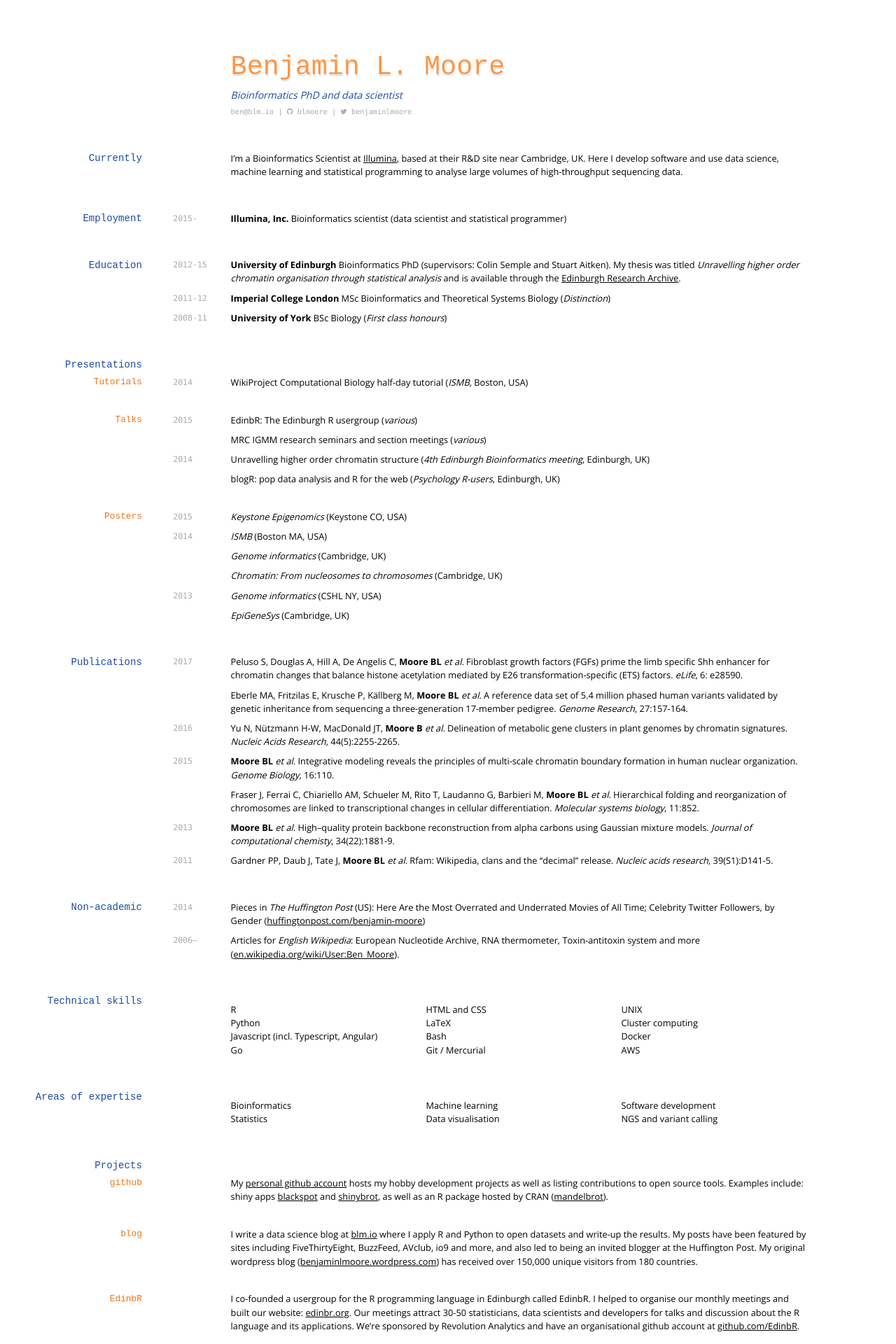
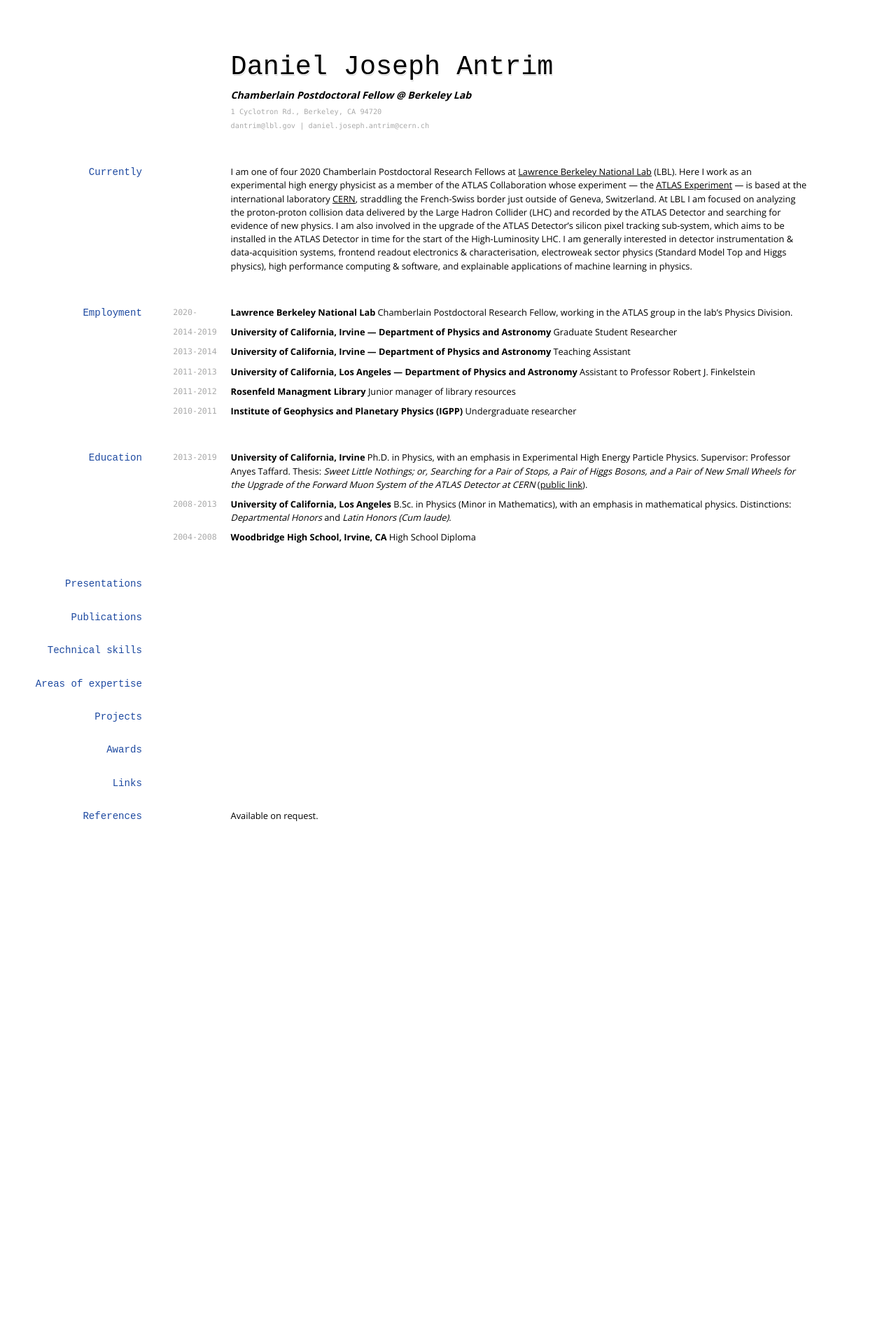
Before and after one commit to dantrim/danny_marksdown_cv, a Jekyll site: the page built from index.md, in a window 1280 px wide. Shown: the top 1920 px of the page at 70% size. Built offline with Jekyll 4.4.1, drawn with Linux system fonts in a browser that asks for light colours; nearby versions of some CDN libraries; some web fonts are replaced; after the commit the page ends 1291 px from its top, so only the background shows below that; some of the changed text lies outside the part shown.

Commit message:
add employment and education

```diff
--- a/_layouts/cv.html
+++ b/_layouts/cv.html
@@ -2,7 +2,7 @@
 <html>
 <head>
   <meta charset=utf-8 />
-  <title> Ben Moore's CV</title>
+  <title> dantrim's CV</title>
   <link href="media/cv-screen.css" type="text/css" rel="stylesheet" media="screen">
   <link href="media/cv-print.css" type="text/css" rel="stylesheet" media="print">
   <link href="media/academicons.min.css" rel="stylesheet">
--- a/index.md
+++ b/index.md
@@ -1,30 +1,85 @@
 ---
 layout: cv
-title: Ben Moore's CV
+title: dantrim's cv
 ---
-# Benjamin L. Moore
-Bioinformatics PhD and data scientist
+# Daniel Joseph Antrim
+<strong>Chamberlain Postdoctoral Fellow @ Berkeley Lab </strong>
+
+<div id="workaddress">
+1 Cyclotron Rd., Berkeley, CA 94720
+</div>
 
 <div id="webaddress">
-<a href="mailto:ben@blm.io">ben@blm.io</a>
+<a href="mailto:dantrim@lbl.gov">dantrim@lbl.gov</a>
+| <a href="mailto:daniel.joseph.antrim@cern.ch">daniel.joseph.antrim@cern.ch</a>
+</div>
+
+<!--<div id="webaddress">
+<a href="https://dantrim.github.io">dantrim.github.io</a>
 |
-<i class="fa fa-github"></i> <a href="http://github.com/blmoore">blmoore</a>
+<i class="fa fa-github"></i> <a href="http://github.com/dantrim">dantrim</a>
 |
-<i class="fa fa-twitter"></i> <a href="http://twitter.com/benjaminlmoore">benjaminlmoore</a>
+<i class="fa fa-twitter"></i> <a href="http://twitter.com/dantrim1134">dantrim1134</a>
 </div>
+-->
 
 
 ## Currently
 
-I'm a Bioinformatics Scientist at [Illumina](http://www.illumina.com/), based at their R&D site near Cambridge, UK. Here I develop software and use data science, machine learning and statistical programming to analyse large volumes of high-throughput sequencing data.
+I am one of four 2020 Chamberlain Postdoctoral Research Fellows at [Lawrence Berkeley National Lab](https://www.lbl.gov/) (LBL).
+Here I work as an experimental high energy physicist as a member of the
+ATLAS Collaboration whose experiment --- the [ATLAS Experiment](https://atlas.cern/) --- is
+based at the international laboratory [CERN](https://home.cern/), straddling the
+French-Swiss border just outside of Geneva, Switzerland.
+At LBL I am focused on analyzing the proton-proton collision data delivered by
+the Large Hadron Collider (LHC) and recorded by the ATLAS Detector and searching
+for evidence of new physics.
+I am also involved in the upgrade of the ATLAS Detector's silicon pixel tracking sub-system,
+which aims to be installed in the ATLAS Detector in time for the start of the High-Luminosity LHC.
+I am generally interested in detector instrumentation & data-acquisition systems,
+frontend readout electronics & characterisation,
+electroweak sector physics (Standard Model Top and Higgs physics), high performance computing &
+software, and explainable applications of
+machine learning in physics.
+
 
 ## Employment
 
-`2015-`
-__Illumina, Inc.__ Bioinformatics scientist (data scientist and statistical programmer)
+`2020-`
+__Lawrence Berkeley National Lab__ Chamberlain Postdoctoral Research Fellow,
+working in the ATLAS group in the lab's Physics Division.
+
+`2014-2019`
+__University of California, Irvine --- Department of Physics and Astronomy__ Graduate Student Researcher
+
+`2013-2014`
+__University of California, Irvine --- Department of Physics and Astronomy__ Teaching Assistant
+
+`2011-2013`
+__University of California, Los Angeles --- Department of Physics and Astronomy__ Assistant to Professor Robert J. Finkelstein
+
+`2011-2012`
+__Rosenfeld Managment Library__ Junior manager of library resources
+
+`2010-2011`
+__Institute of Geophysics and Planetary Physics (IGPP)__ Undergraduate researcher
 
 ## Education
 
+`2013-2019`
+__University of California, Irvine__ Ph.D. in Physics, with an emphasis in Experimental
+High Energy Particle Physics. Supervisor: Professor Anyes Taffard. Thesis: _Sweet Little Nothings; or, Searching for a Pair of Stops,
+a Pair of Higgs Bosons, and a Pair of New Small Wheels for the Upgrade of the Forward
+Muon System of the ATLAS Detector at CERN_ ([public link](https://cds.cern.ch/record/2699575)).
+
+`2008-2013`
+__University of California, Los Angeles__ B.Sc. in Physics (Minor in Mathematics), with an
+emphasis in mathematical physics. Distinctions: _Departmental Honors_ and _Latin Honors (Cum laude)_.
+
+`2004-2008`
+__Woodbridge High School, Irvine, CA__ High School Diploma
+
+<!--
 `2012-15`
 __University of Edinburgh__ Bioinformatics PhD (supervisors: Colin Semple and Stuart Aitken). My thesis was titled _Unravelling higher order chromatin organisation through statistical analysis_ and is available through the [Edinburgh Research Archive](https://www.era.lib.ed.ac.uk/handle/1842/22906).
 
@@ -33,9 +88,12 @@ __Imperial College London__ MSc Bioinformatics and Theoretical Systems Biology (
 
 `2008-11`
 __University of York__ BSc Biology (_First class honours_)
+-->
+
 
 ## Presentations
 
+<!--
 ### Tutorials
 
 `2014`
@@ -92,15 +153,11 @@ __Moore BL__ _et al._ High–quality protein backbone reconstruction from alpha
 
 `2011`
 Gardner PP, Daub J, Tate J, __Moore BL__ _et al._ Rfam: Wikipedia, clans and the “decimal” release. _Nucleic acids research_, 39(S1):D141-5.
-
-## Non-academic
-
-`2014` Pieces in _The Huffington Post_ (US): Here Are the Most Overrated and Underrated Movies of All Time; Celebrity Twitter Followers, by Gender ([huffingtonpost.com/benjamin-moore](http://www.huffingtonpost.com/benjamin-moore/))
-
-`2006–` Articles for _English Wikipedia_: European Nucleotide Archive, RNA thermometer, Toxin-antitoxin system and more ([en.wikipedia.org/wiki/User:Ben_Moore](https://en.wikipedia.org/wiki/User:Ben_Moore)).
+-->
 
 ## Technical skills
 
+<!--
 * R
 * Python
 * Javascript (incl. Typescript, Angular)
@@ -114,17 +171,22 @@ Gardner PP, Daub J, Tate J, __Moore BL__ _et al._ Rfam: Wikipedia, clans and the
 * Docker
 * AWS
 
+-->
+
 ## Areas of expertise
 
+<!--
 * Bioinformatics
 * Statistics
 * Machine learning
 * Data visualisation
 * Software development
 * NGS and variant calling
+-->
 
 ## Projects
 
+<!--
 ### github
 
 My [personal github account](https://github.com/blmoore) hosts my hobby development projects as well as listing contributions to open source tools. Examples include: shiny apps [blackspot](https://github.com/blmoore/blackspot) and [shinybrot](https://github.com/blmoore/shinybrot), as well as an R package hosted by CRAN ([mandelbrot](https://github.com/blmoore/mandelbrot)).
@@ -141,7 +203,11 @@ I co-founded a usergroup for the R programming language in Edinburgh called Edin
 
 I entered Imperial College's [Summer Data Challenge](https://www.imperial.ac.uk/data-science/education/summer-data-challenge/) competition, where entrants analysed a given dataset and then proposed a startup idea based on their results. I developed a modelling technique to select housing areas for investment and was awarded third place: £2,000 and startup support from Imperial Create Lab. My entry can be seen at [blm.io/datarea](http://blm.io/datarea) and the code is shared on my github account.
 
+-->
+
 ## Awards
+
+<!--
 
 MRC Capacity building scholarship (PhD fees + enhanced stipend)
 
@@ -157,16 +223,12 @@ Training accreditation for Wikimedia UK, the national chapter of the Wikimedia F
 
 Front cover design selected for J. Comp. Chem. (34:22) ([doi:10.1002/jcc.23388](http://dx.doi.org/10.1002/jcc.23388))
 
-## Placements
-
-`2010-11`
-__Wellcome Trust Sanger Institute__ (_Cambridge, UK_)
-Worked for two summers on the Rfam database ([rfam.xfam.org](http://rfam.xfam.org)) in the Bateman group
-
+-->
 
 ## Links
 
 <!-- fa are fontawesome, ai are academicons -->
+<!--
 * <i class="fa fa-envelope"></i> <a href="mailto:ben@blm.io">ben@blm.io</a><br />
 * <i class="fa fa-github"></i> <a href="http://github.com/blmoore">blmoore</a><br />
 * <i class="fa fa-twitter"></i> <a href="http://twitter.com/benjaminlmoore">benjaminlmoore</a><br />
@@ -177,6 +239,8 @@ Worked for two summers on the Rfam database ([rfam.xfam.org](http://rfam.xfam.or
 * <i class="ai ai-orcid"></i> <a href="https://orcid.org/0000-0002-4074-1933">ORCiD</a>
 * <i class="ai ai-figshare"></i> <a href="https://figshare.com/authors/Benjamin_Moore/99461">figshare</a>
 
+-->
+
 ## References
 
 Available on request.
--- a/media/cv-screen.css
+++ b/media/cv-screen.css
@@ -112,7 +112,7 @@ h1,h2,h3,h4 {
 }
 
 h1 {
-	color: #fd9544;
+	color: #000000;
 	text-align: left;
 	font-size: 3em;
 	line-height: 1em;
@@ -126,7 +126,7 @@ h1 {
 
 h1+p {
 	/*subtitle*/
-	color: #1D49A0;
+	color: #000000;
 	font-style: italic;
 	font-size: 110%;
 	line-height: 2em;
@@ -177,6 +177,15 @@ a:hover {
 	text-decoration: none;
 }
 
+#workaddress {
+	margin-top: 0em;
+	position: relative;
+  margin-left: 25%;
+	color: #aaa;
+	font-family: Menlo,monospace,sans-serif;
+	font-size: 80%;
+}
+
 em {
 	/*font-weight: bold; */
 	font-style: italic;
```
Also changed, not shown: other parts of index.md (+4 -1 lines).
